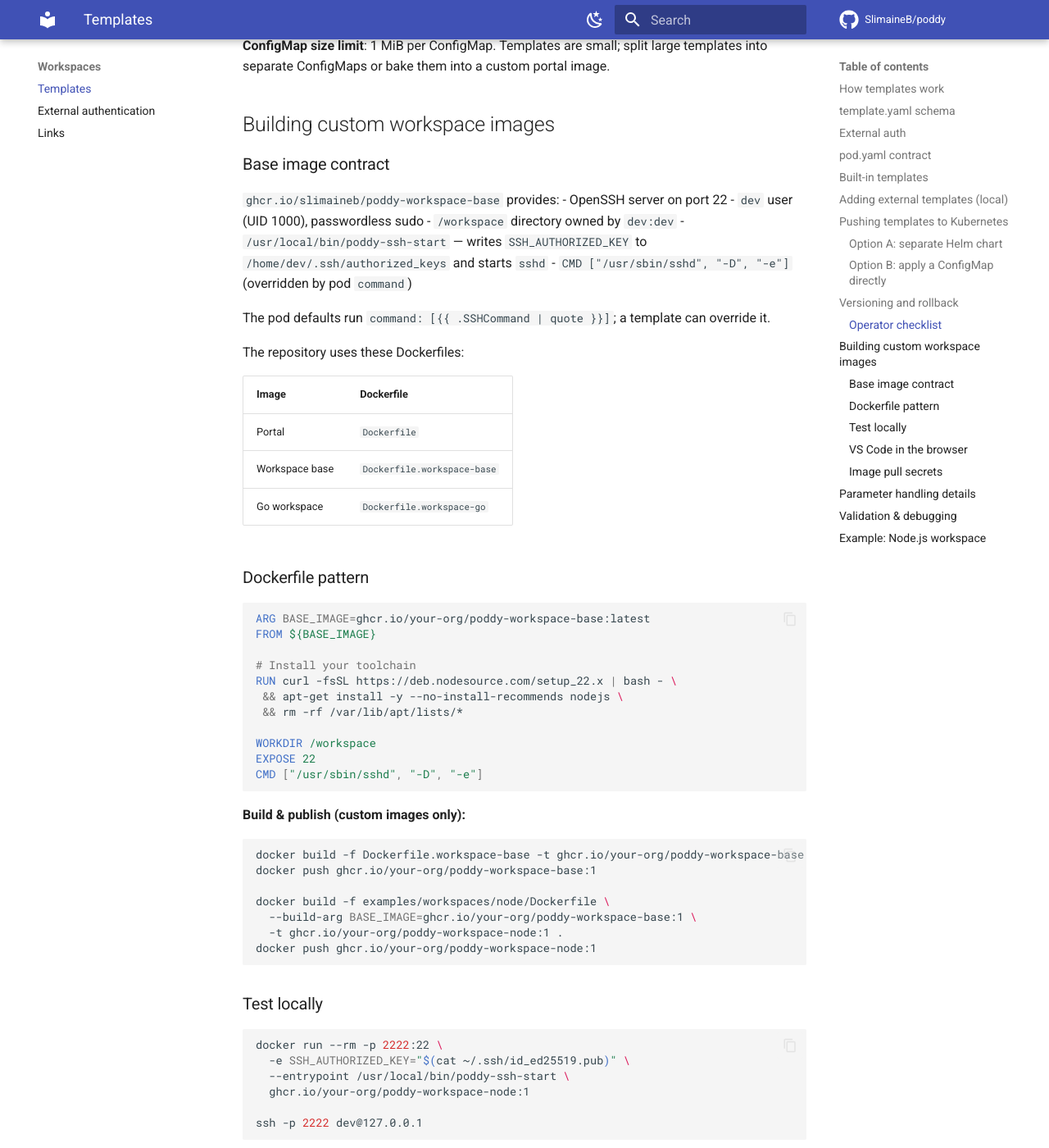
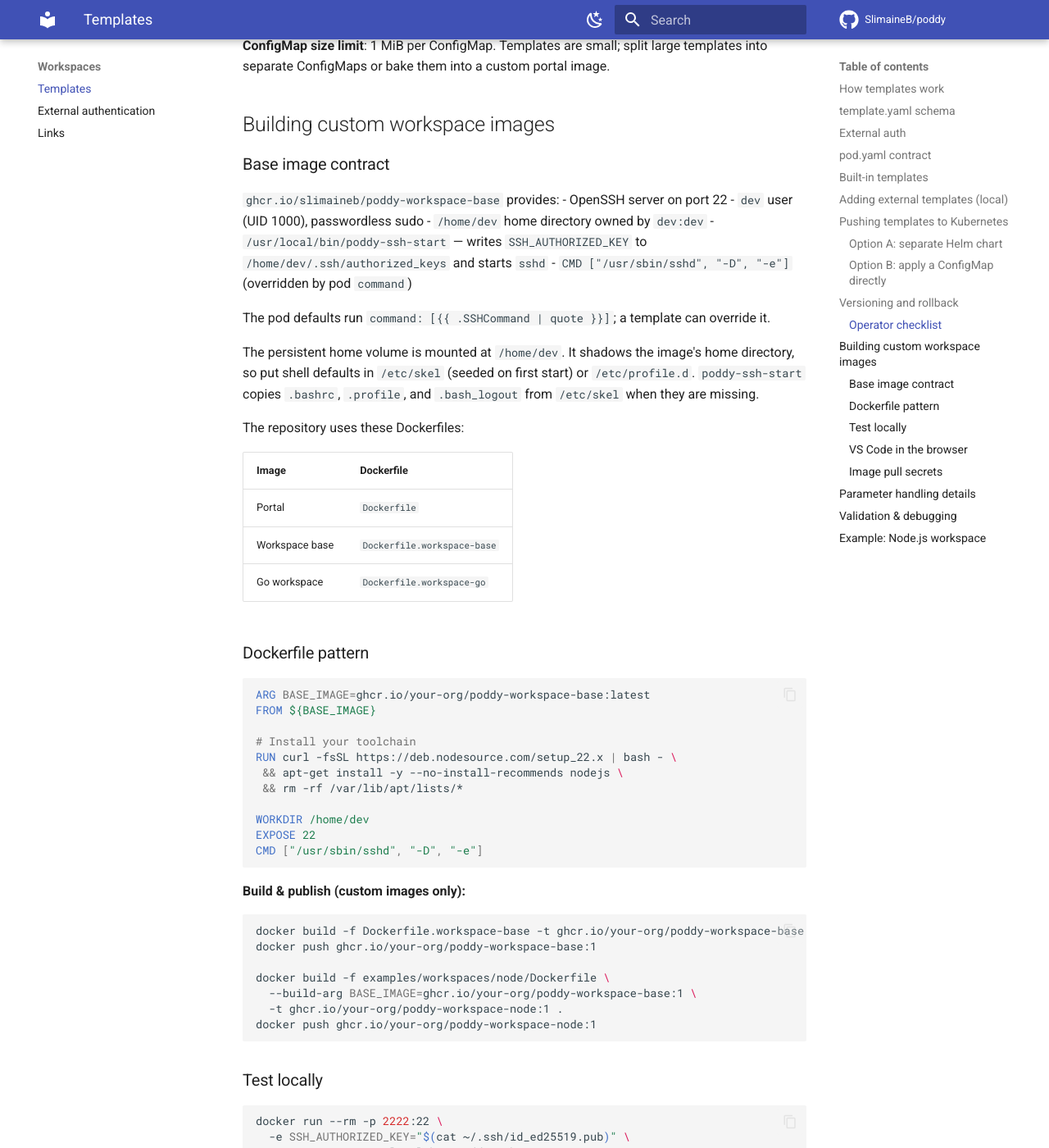
Before and after one commit to SlimaineB/poddy, an MkDocs documentation site: the page built from docs/templates.md, in a window 1280 px wide and 1400 px high, scrolled down 8338 px. Shown: the whole window at 82% size. Built offline with MkDocs 1.6.1 and Material for MkDocs 9.7.7, drawn with Linux system fonts in a browser that asks for light colours; comment, search, counter and statistics services are not loaded; some of the changed text lies outside the part shown.

````diff
--- a/docs/templates.md
+++ b/docs/templates.md
@@ -104,15 +104,15 @@ The portal calls `template.Render(Data)` where `Data` contains:
 | `.Storage` | string | Same as `.Parameters["storage"]` |
 | `.AuthorizedKeys` | string | Newline-separated SSH public keys for the workspace owner plus admin keys (never the full global key set) |
 | `.SSHCommand` | string | `/usr/local/bin/poddy-ssh-start` |
-| `.WorkspacePath` | string | `/workspace` |
+| `.WorkspacePath` | string | `/home/dev` |
 | `.Param` | method | `Data.Param("cpu")` — same as `.Parameters.cpu` |
 | `quote` | func | `strconv.Quote` — use for env values, paths |
 
 **Defaults injected when missing:**
-- The `workspace` container with the template image, `IfNotPresent`, SSH command, `SSH_AUTHORIZED_KEY`, working directory `/workspace`, port 22, CPU/memory requests from the `cpu`/`memory` parameters, and the workspace mount.
+- The `workspace` container with the template image, `IfNotPresent`, SSH command, `SSH_AUTHORIZED_KEY`, working directory `/home/dev`, port 22, CPU/memory requests from the `cpu`/`memory` parameters, and the workspace mount.
 - `automountServiceAccountToken: false` and pod `securityContext.fsGroup: 1000`.
 - The `workspace` volume: PVC when `storage` is non-empty, `emptyDir` otherwise.
-- The `code-server` sidecar when `browserVSCode` is `"true"`.
+- The `code-server` sidecar when `browserVSCode` is `"true"`; it opens `/home/dev`.
 - The portal sets `metadata.name`, `metadata.namespace`, labels (`app.kubernetes.io/name=poddy`, `poddy.io/workspace=<name>`, `poddy.io/template=<template>`), and `restartPolicy: Always` when empty.
 - External auth env vars are added after rendering and recorded in the `poddy.io/external-auth-env` annotation so tokens are not stored in the stopped-state ConfigMap.
 
@@ -152,7 +152,7 @@ spec:
 | `base` | `ghcr.io/slimaineb/poddy-workspace-base:latest` | cpu, memory, storage, storageClass, browserVSCode | Generic Linux |
 | `go` | `ghcr.io/slimaineb/poddy-workspace:latest` | cpu, memory, storage, storageClass, browserVSCode | Adds `GOPATH=/home/dev/go`, larger defaults |
 
-Both rely on the pod defaults for SSH, the `/workspace` volume, security
+Both rely on the pod defaults for SSH, the `/home/dev` home volume, security
 context, resources, and the `code-server` sidecar. Their `pod.yaml` only adds
 the template-specific environment (`GOPATH` or `NODE_ENV`), which keeps them
 easy to read and override. Set `browserVSCode: "false"` to disable the sidecar.
@@ -323,11 +323,16 @@ No portal restart or `helm upgrade` of the portal is required. If the workspace
 `ghcr.io/slimaineb/poddy-workspace-base` provides:
 - OpenSSH server on port 22
 - `dev` user (UID 1000), passwordless sudo
-- `/workspace` directory owned by `dev:dev`
+- `/home/dev` home directory owned by `dev:dev`
 - `/usr/local/bin/poddy-ssh-start` — writes `SSH_AUTHORIZED_KEY` to `/home/dev/.ssh/authorized_keys` and starts `sshd`
 - `CMD ["/usr/sbin/sshd", "-D", "-e"]` (overridden by pod `command`)
 
 The pod defaults run `command: [{{ .SSHCommand | quote }}]`; a template can override it.
+
+The persistent home volume is mounted at `/home/dev`. It shadows the image's
+home directory, so put shell defaults in `/etc/skel` (seeded on first start) or
+`/etc/profile.d`. `poddy-ssh-start` copies `.bashrc`, `.profile`, and
+`.bash_logout` from `/etc/skel` when they are missing.
 
 The repository uses these Dockerfiles:
 
@@ -348,7 +353,7 @@ RUN curl -fsSL https://deb.nodesource.com/setup_22.x | bash - \
  && apt-get install -y --no-install-recommends nodejs \
  && rm -rf /var/lib/apt/lists/*
 
-WORKDIR /workspace
+WORKDIR /home/dev
 EXPOSE 22
 CMD ["/usr/sbin/sshd", "-D", "-e"]
 ```
@@ -425,7 +430,7 @@ The Helm chart's `imagePullSecrets` applies only to the portal and bastion pods,
 
 - The UI sends `parameters` from the create dialog (only declared parameters).
 - Deprecated API fields `cpu`, `memory`, `storage` in `CreateRequest` override parameters of the same name (for backward compatibility).
-- `storage` and `storageClass` are special: if `storage` is non-empty, the portal creates a PVC named `poddy-<workspace>` in the workspace namespace using the given `storageClass` (or default). The defaults mount it at `/workspace`; a template can override the `workspace` volume or mount.
+- `storage` and `storageClass` are special: if `storage` is non-empty, the portal creates a PVC named `poddy-<workspace>` in the workspace namespace using the given `storageClass` (or default). The defaults mount it at `/home/dev`; a template can override the `workspace` volume or mount.
 - If you don't want a PVC, set `storage` default to `""` in your template. The defaults then use an `emptyDir`; a template can still define additional PVCs of its own.
 
 ## Validation & debugging
````
Also changed, not shown: README.md (+2 -2 lines), docs/eks.md (+5 -5 lines), docs/getting-started.md (+4 -3 lines), docs/links.md (+3 -3 lines), examples/eks/README.md (+1 -1 lines), 9 other files.
